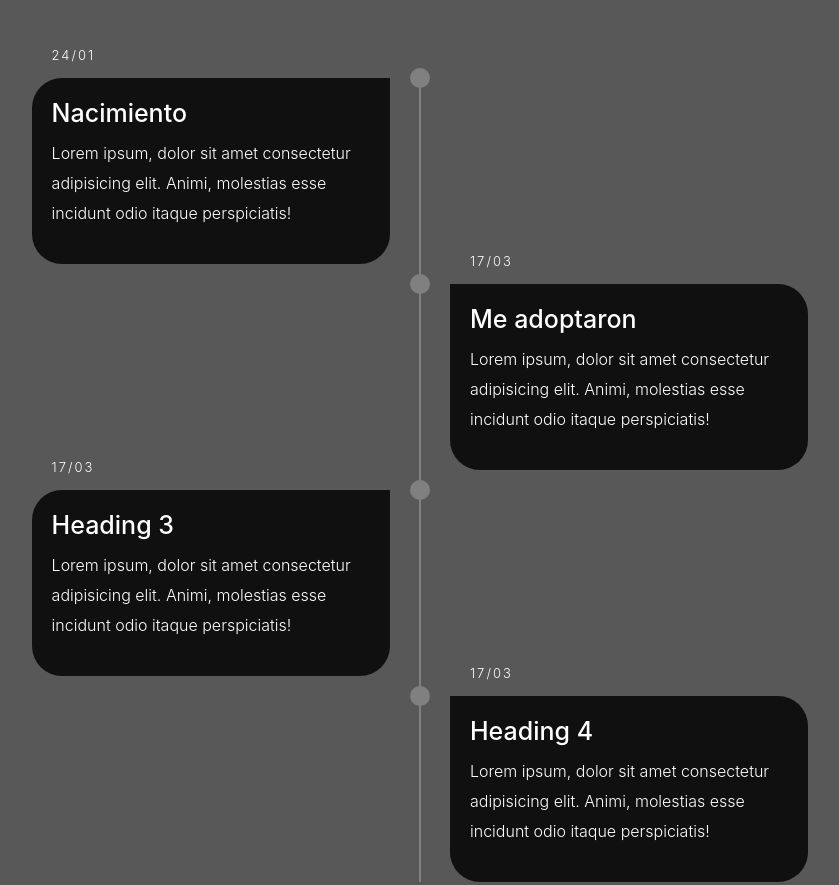
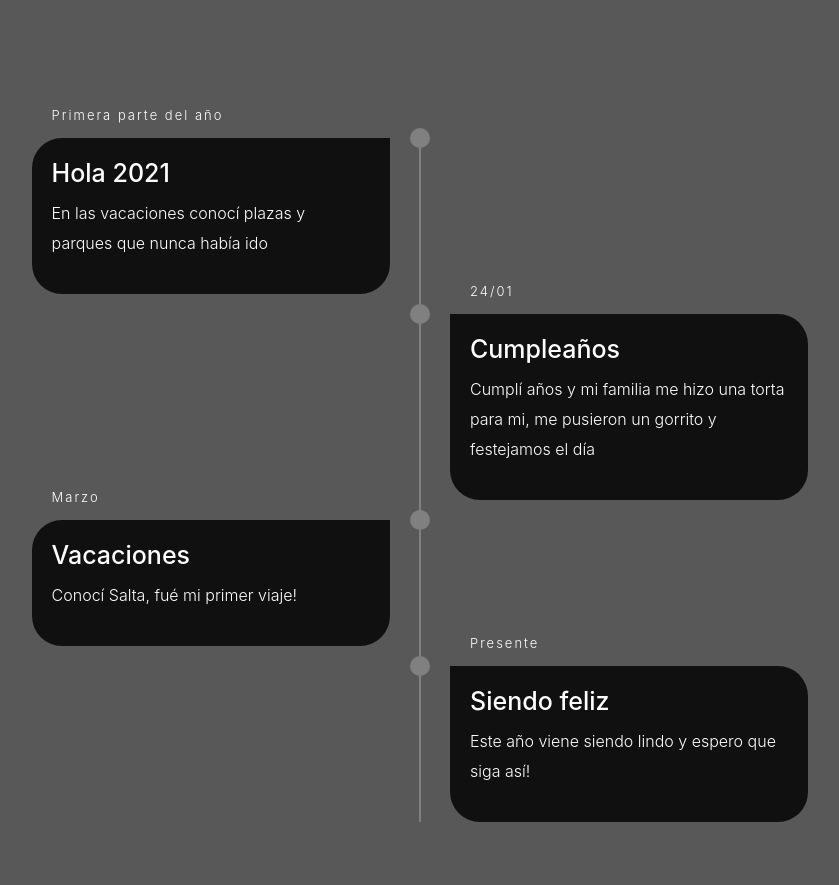
Before and after one commit to agustinfraile/webhoney, a website: page views/sobre_mi--2021.html in a window 1280 px wide. Shown: the part 920-1805 px from the top of the page, without its empty margins (220-1059 px from the left). Drawn offline with nearby package versions, Linux system fonts and the light colour scheme.

Commit message:
Terminando de poner los textos que hacian falta

```diff
--- a/assets/css/archivo.css
+++ b/assets/css/archivo.css
@@ -439,7 +439,7 @@ footer {
 
 /*
 ===============================================================
-==================== ESTILOS SUBSECCIONES =====================
+==================== ESTILOS SUBSECCIONES =======================
 ===============================================================
 
 */
--- a/views/sobre_mi--2021.html
+++ b/views/sobre_mi--2021.html
@@ -77,40 +77,40 @@
                         <li>
                             <div class="timeline-content">
                                 <h2 class="date">
-                                    24/01
+                                    Primera parte del año
                                 </h2>
-                                <h1>Nacimiento</h1>
-                                <p>Lorem ipsum, dolor sit amet consectetur adipisicing elit. Animi, molestias esse incidunt odio itaque perspiciatis!</p>
+                                <h1>Hola 2021</h1>
+                                <p>En las vacaciones conocí plazas y parques que nunca había ido</p>
                             </div>
                         </li>
 
                         <li>
                             <div class="timeline-content">
                                 <h2 class="date">
-                                    17/03
+                                    24/01
                                 </h2>
-                                <h1>Me adoptaron</h1>
-                                <p>Lorem ipsum, dolor sit amet consectetur adipisicing elit. Animi, molestias esse incidunt odio itaque perspiciatis!</p>
+                                <h1>Cumpleaños</h1>
+                                <p>Cumplí años y mi familia me hizo una torta para mi, me pusieron un gorrito y festejamos el día</p>
                             </div>
                         </li>
 
                         <li>
                             <div class="timeline-content">
                                 <h2 class="date">
-                                    17/03
+                                    Marzo
                                 </h2>
-                                <h1>Heading 3</h1>
-                                <p>Lorem ipsum, dolor sit amet consectetur adipisicing elit. Animi, molestias esse incidunt odio itaque perspiciatis!</p>
+                                <h1>Vacaciones</h1>
+                                <p>Conocí Salta, fué mi primer viaje!</p>
                             </div>
                         </li>
 
                         <li>
                             <div class="timeline-content">
                                 <h2 class="date">
-                                    17/03
+                                    Presente
                                 </h2>
-                                <h1>Heading 4</h1>
-                                <p>Lorem ipsum, dolor sit amet consectetur adipisicing elit. Animi, molestias esse incidunt odio itaque perspiciatis!</p>
+                                <h1>Siendo feliz</h1>
+                                <p>Este año viene siendo lindo y espero que siga así!</p>
                             </div>
                         </li>
                     </ul>
```
Also changed, not shown: views/sobre_mi--2019.html (+8 -8 lines), views/sobre_mi--2020.html (+12 -12 lines).
